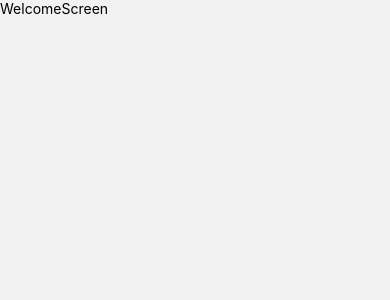
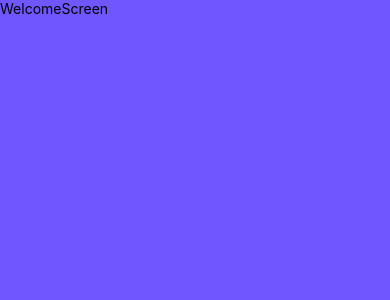
Before and after one commit to Shahriyar-Hosen/GRON, a React Native app: screen / in a window 390 px wide. Shown: the top 300 px of the page. Built offline with nearby package versions, Linux system fonts and the light colour scheme.

Commit message:
temp bg color add

```diff
--- a/src/screens/Welcome.tsx
+++ b/src/screens/Welcome.tsx
@@ -1,10 +1,14 @@
 import React from 'react';
 import {Text, View} from 'react-native';
+import {SafeAreaView} from 'react-native-safe-area-context';
+import {appColor} from '../theme';
 
 export const WelcomeScreen = () => {
   return (
-    <View>
-      <Text>WelcomeScreen</Text>
-    </View>
+    <SafeAreaView style={{backgroundColor: appColor.bg2, flex: 1}}>
+      <View>
+        <Text>WelcomeScreen</Text>
+      </View>
+    </SafeAreaView>
   );
 };
--- /dev/null
+++ b/src/theme/index.ts
@@ -0,0 +1,4 @@
+export const appColor = {
+  bg: '#ffffff',
+  bg2: '#7056ffff',
+};
```
